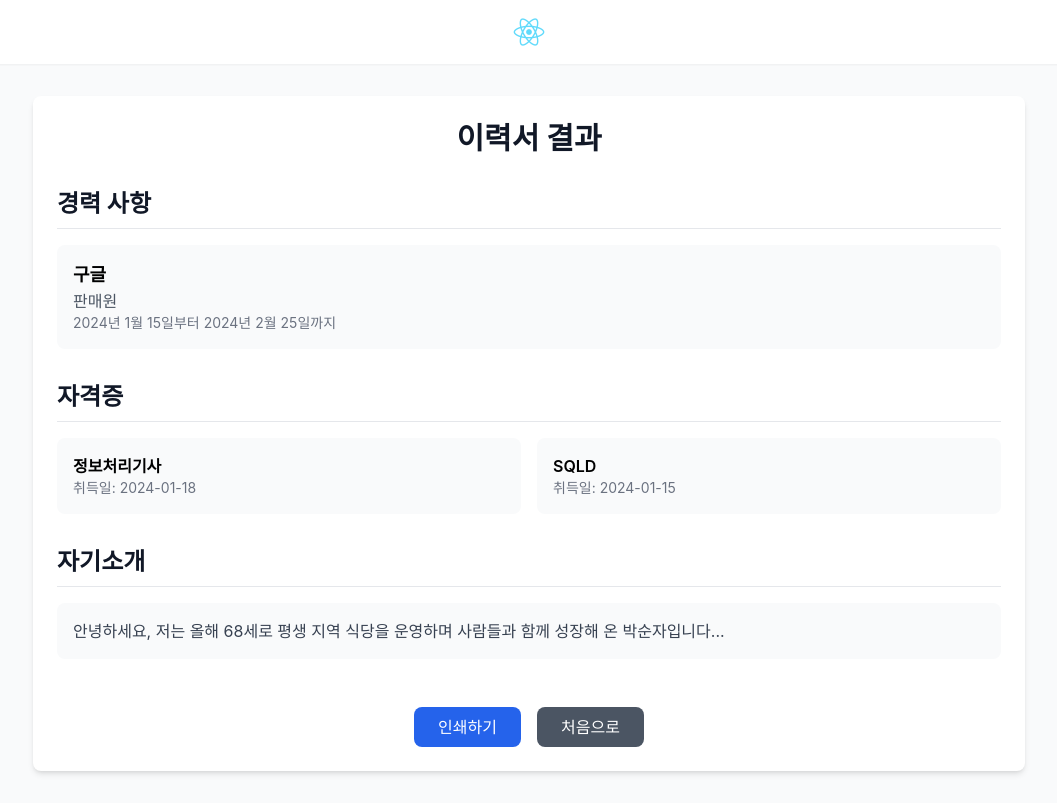
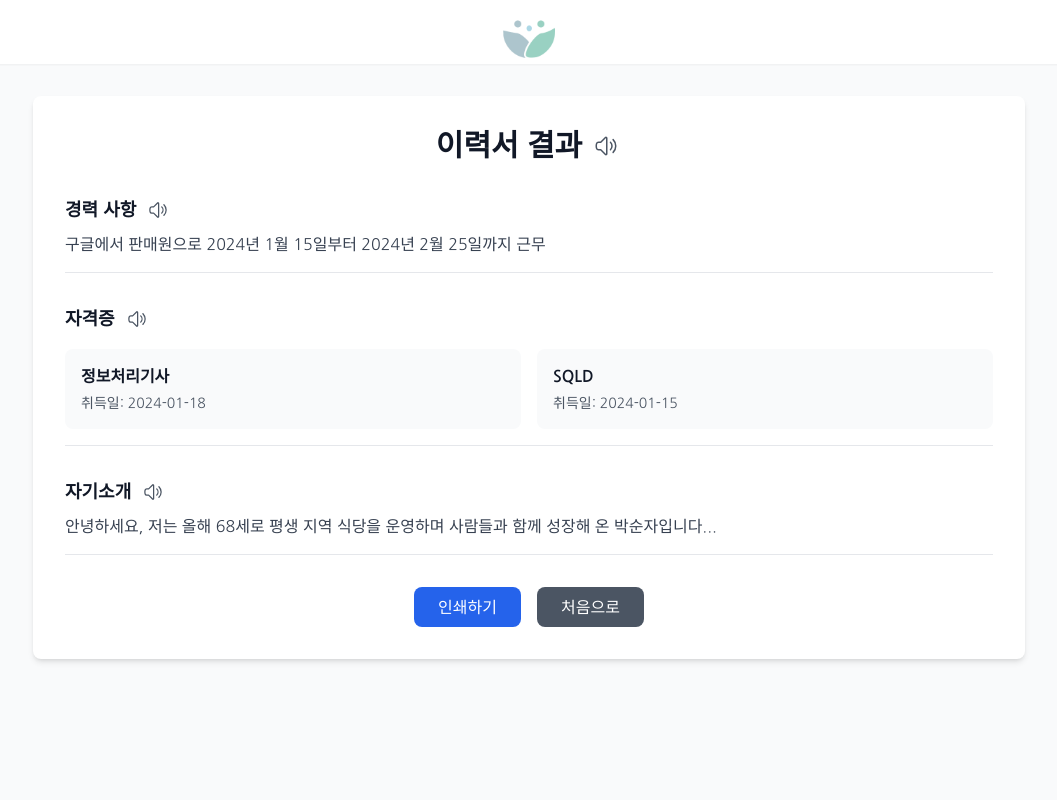
Before and after one commit to GDG-25team/Frontend, a React (Create React App) app: page /resume/result in a window 1280 px wide. Shown: the whole page, without its empty margins (111-1168 px from the left). Built offline with nearby package versions, Linux system fonts and the light colour scheme.

Commit message:
feat: 기타 TextToSpeech 작업

```diff
--- /dev/null
+++ b/src/components/Career.jsx
@@ -0,0 +1,85 @@
+import React, { useState } from 'react';
+import { SpeakerWaveIcon } from '@heroicons/react/24/outline';
+import { useTextToSpeech } from './TextToSpeech';
+import SpeechRecognition from './SpeechToText';
+import axios from 'axios';
+
+export default function Career() {
+  const { speak, stop } = useTextToSpeech();
+  const questionTitle = "주요 경력 사항이 어떻게 되세요?";
+  const [isListening, setIsListening] = useState(false);
+  const [answer, setAnswer] = useState("ex) 나는 20년 동안 벼농사를 했지, 그러나 최근에는 컴퓨터 프로그래밍을 배웠어요.");
+  const handleSpeechResult = (text) => {
+    setAnswer(text);
+  };
+
+  const sendCareer = async () => {
+    try {
+      const response = await axios.post('http://localhost:8080/api/v1/resume/career', {
+        text: answer
+      });
+      console.log(response.data);
+      console.log(response);
+    } catch (error) {
+      console.error(error);
+    }
+  };
+
+  return (
+    <main className="pt-16 min-h-screen bg-gray-50">
+      <div className="max-w-5xl mx-auto px-4 py-8">
+        {/* 질문 카드 */}
+        <div className="bg-white rounded-lg shadow-md p-6">
+          <div className="space-y-6">
+            {/* 질문 제목 */}
+            <div className="flex items-center justify-center space-x-2">
+              <h1 className="text-2xl font-bold text-gray-900">
+                {questionTitle}
+              </h1>
+              <button
+                className="p-1 hover:bg-gray-100 rounded-full transition-colors"
+                onClick={() => speak(questionTitle)}
+              >
+                <SpeakerWaveIcon className="h-6 w-6 text-gray-600" />
+              </button>
+            </div>
+
+            {/* 질문 내용 */}
+            <p className="text-lg text-gray-700">
+              {answer}
+            </p>
+
+            {/* 답변 버튼들 */}
+            <div className="flex justify-center space-x-4">
+              <button
+                className={`px-6 py-2 ${isListening ? 'bg-red-600' : 'bg-blue-600'} text-white rounded-lg hover:opacity-90 transition-colors`}
+                onClick={() => setIsListening(!isListening)}
+              >
+                {isListening ? '답변 중지' : '답변하기'}
+              </button>
+              <button
+                className="px-6 py-2 bg-gray-600 text-white rounded-lg hover:opacity-90 transition-colors"
+                onClick={() => setAnswer('')}
+              >
+                다시하기
+              </button>
+              <button
+                className="px-6 py-2 bg-gray-600 text-white rounded-lg hover:opacity-90 transition-colors"
+                onClick={() => sendCareer()}
+              >
+                다음
+              </button>
+            </div>
+          </div>
+        </div>
+      </div>
+      {isListening && (
+        <SpeechRecognition
+          onResult={handleSpeechResult}
+          isListening={isListening}
+          onListeningChange={setIsListening}
+        />
+      )}
+    </main>
+  );
+}
--- a/src/components/gloval/Navbar.jsx
+++ b/src/components/gloval/Navbar.jsx
@@ -6,7 +6,7 @@ export default function Navbar() {
       <div className="max-w-5xl mx-auto px-4 h-full flex items-center justify-center">
         <div className="flex items-center space-x-2">
           <Link to="/">
-            <img src="/logo512.png" alt="로고" className="h-8 w-auto"/>
+            <img src="/logo123.png" alt="로고" className="h-14 w-auto"/>
           </Link>
         </div>
       </div>
--- a/src/components/notice/NoticeDetail.jsx
+++ b/src/components/notice/NoticeDetail.jsx
@@ -1,6 +1,8 @@
 import React, { useState, useEffect } from 'react';
 import { useParams } from 'react-router-dom';
 import axios from 'axios';
+import { SpeakerWaveIcon } from '@heroicons/react/24/outline';
+import { useTextToSpeech } from '../TextToSpeech';
 
 export default function NoticeDetail() {
     const { id } = useParams();
@@ -68,9 +70,18 @@ export default function NoticeDetail() {
             <div className="max-w-5xl mx-auto px-4 py-8">
                 <div className="bg-white rounded-lg shadow-md p-8">
                     {/* 제목 */}
-                    <h1 className="text-3xl font-bold text-gray-900 mb-8 text-center">
-                        {notice.title}
-                    </h1>
+                    <div className="flex items-center justify-center space-x-2 mb-8">
+                        <h1 className="text-3xl font-bold text-gray-900">
+                            {notice.title}
+                        </h1>
+                        <button
+                            className="p-1 hover:bg-gray-100 rounded-full transition-colors"
+                            onClick={() =>
+                                (notice.title)}
+                        >
+                            <SpeakerWaveIcon className="h-6 w-6 text-gray-600" />
+                        </button>
+                    </div>
 
                     {/* 상세 정보 */}
                     <div className="space-y-6">
@@ -106,11 +117,25 @@ export default function NoticeDetail() {
 
 // 정보 섹션 컴포넌트
 function InfoSection({ title, content }) {
+    const { speak, stop } = useTextToSpeech();
+
+    const handleSpeak = () => {
+        speak(`${title}, ${content}`);
+    };
+
     return (
         <div className="border-b pb-4">
-            <h2 className="text-lg font-semibold text-gray-900 mb-2">
-                {title}
-            </h2>
+            <div className="flex items-center space-x-2 mb-2">
+                <h2 className="text-lg font-semibold text-gray-900">
+                    {title}
+                </h2>
+                <button
+                    className="p-1 hover:bg-gray-100 rounded-full transition-colors"
+                    onClick={handleSpeak}
+                >
+                    <SpeakerWaveIcon className="h-5 w-5 text-gray-600" />
+                </button>
+            </div>
             <p className="text-gray-700">
                 {content}
             </p>
--- a/src/components/resume/Result.jsx
+++ b/src/components/resume/Result.jsx
@@ -1,6 +1,77 @@
 import React from 'react';
+import { SpeakerWaveIcon } from '@heroicons/react/24/outline';
+import { useTextToSpeech } from '../TextToSpeech';
+
+// 정보 섹션 컴포넌트
+function InfoSection({ title, content }) {
+    const { speak, stop } = useTextToSpeech();
+
+    const handleSpeak = () => {
+        speak(`${title}, ${content}`);
+    };
+
+    return (
+        <div className="border-b pb-4">
+            <div className="flex items-center space-x-2 mb-2">
+                <h2 className="text-lg font-semibold text-gray-900">
+                    {title}
+                </h2>
+                <button
+                    className="p-1 hover:bg-gray-100 rounded-full transition-colors"
+                    onClick={handleSpeak}
+                >
+                    <SpeakerWaveIcon className="h-5 w-5 text-gray-600" />
+                </button>
+            </div>
+            <p className="text-gray-700 whitespace-pre-line">
+                {content}
+            </p>
+        </div>
+    );
+}
+
+// 자격증 섹션 컴포넌트 추가
+function LicenseSection({ title, licenses }) {
+    const { speak } = useTextToSpeech();
+
+    const handleSpeak = () => {
+        const licenseText = licenses.map(license =>
+            `${license.name}, 취득일: ${license.date}`
+        ).join(', ');
+        speak(`${title}, ${licenseText}`);
+    };
+
+    return (
+        <div className="border-b pb-4">
+            <div className="flex items-center space-x-2 mb-4">
+                <h2 className="text-lg font-semibold text-gray-900">
+                    {title}
+                </h2>
+                <button
+                    className="p-1 hover:bg-gray-100 rounded-full transition-colors"
+                    onClick={handleSpeak}
+                >
+                    <SpeakerWaveIcon className="h-5 w-5 text-gray-600" />
+                </button>
+            </div>
+            <div className="grid grid-cols-1 md:grid-cols-2 gap-4">
+                {licenses.map((license, index) => (
+                    <div
+                        key={index}
+                        className="bg-gray-50 p-4 rounded-lg hover:shadow-md transition-shadow"
+                    >
+                        <p className="font-semibold text-gray-900">{license.name}</p>
+                        <p className="text-gray-600 text-sm mt-1">취득일: {license.date}</p>
+                    </div>
+                ))}
+            </div>
+        </div>
+    );
+}
 
 export default function Result() {
+    const { speak } = useTextToSpeech();
+
     // 예시 데이터 (실제로는 props나 API로 받아올 것입니다)
     const resultData = {
         carrer: [{
@@ -22,49 +93,46 @@ export default function Result() {
     return (
         <main className="pt-16 min-h-screen bg-gray-50">
             <div className="max-w-5xl mx-auto px-4 py-8">
-        <div className="bg-white rounded-lg shadow-md p-6 space-y-8">
+                <div className="bg-white rounded-lg shadow-md p-8">
                     {/* 제목 */}
-          <div className="text-center">
+                    <div className="flex items-center justify-center space-x-2 mb-8">
                         <h1 className="text-3xl font-bold text-gray-900">이력서 결과</h1>
+                        <button
+                            className="p-1 hover:bg-gray-100 rounded-full transition-colors"
+                            onClick={() => speak("이력서 결과")}
+                        >
+                            <SpeakerWaveIcon className="h-6 w-6 text-gray-600" />
+                        </button>
                     </div>
 
                     {/* 경력 사항 */}
-          <div className="space-y-4">
-            <h2 className="text-2xl font-bold text-gray-900 border-b pb-2">경력 사항</h2>
-            {resultData.carrer.map((career, index) => (
-              <div key={index} className="bg-gray-50 p-4 rounded-lg">
-                <p className="font-semibold text-lg">{career.companyName}</p>
-                <p className="text-gray-600">{career.work}</p>
-                <p className="text-gray-500 text-sm">{career.date}</p>
-              </div>
-            ))}
+                    <div className="space-y-4 mb-8">
+                        <InfoSection
+                            title="경력 사항"
+                            content={resultData.carrer.map(career =>
+                                `${career.companyName}에서 ${career.work}으로 ${career.date} 근무`
+                            ).join('\n')}
+                        />
                     </div>
 
-          {/* 자격증 */}
-          <div className="space-y-4">
-            <h2 className="text-2xl font-bold text-gray-900 border-b pb-2">자격증</h2>
-            <div className="grid grid-cols-1 md:grid-cols-2 gap-4">
-              {resultData.license.map((license, index) => (
-                <div key={index} className="bg-gray-50 p-4 rounded-lg">
-                  <p className="font-semibold">{license.name}</p>
-                  <p className="text-gray-500 text-sm">취득일: {license.date}</p>
-                </div>
-              ))}
-            </div>
+                    {/* 자격증 - 새로운 컴포넌트 사용 */}
+                    <div className="space-y-4 mb-8">
+                        <LicenseSection
+                            title="자격증"
+                            licenses={resultData.license}
+                        />
                     </div>
 
                     {/* 자기소개 */}
                     <div className="space-y-4">
-            <h2 className="text-2xl font-bold text-gray-900 border-b pb-2">자기소개</h2>
-            <div className="bg-gray-50 p-4 rounded-lg">
-              <p className="text-gray-700 whitespace-pre-line">
-                {resultData.introduction}
-              </p>
-            </div>
+                        <InfoSection
+                            title="자기소개"
+                            content={resultData.introduction}
+                        />
                     </div>
 
                     {/* 버튼 */}
-          <div className="flex justify-center space-x-4 pt-4">
+                    <div className="mt-8 flex justify-center space-x-4">
                         <button
                             className="px-6 py-2 bg-blue-600 text-white rounded-lg hover:opacity-90 transition-colors"
                             onClick={() => window.print()}
--- /dev/null
+++ b/src/figma.css
@@ -0,0 +1,18 @@
+/* Vector */
+
+position: absolute;
+left: -47.58%;
+right: 34.86%;
+top: -2.23%;
+bottom: 45.19%;
+
+background: #DCC8AB;
+
+
+/* Blob/3 */
+
+position: absolute;
+left: 17.56%;
+right: -35.11%;
+top: 58.22%;
+bottom: -23.94%;
--- a/src/index.css
+++ b/src/index.css
@@ -1,3 +1,5 @@
+@import url('https://fonts.googleapis.com/css2?family=Nanum+Gothic:wght@400;700&display=swap');
+
 @tailwind base;
 @tailwind components;
 @tailwind utilities;
@@ -14,7 +16,7 @@
 
 body {
   margin: 0;
-  font-family: -apple-system, BlinkMacSystemFont, 'Segoe UI', 'Roboto', 'Oxygen',
+  font-family: 'Nanum Gothic', -apple-system, BlinkMacSystemFont, 'Segoe UI', 'Roboto', 'Oxygen',
     'Ubuntu', 'Cantarell', 'Fira Sans', 'Droid Sans', 'Helvetica Neue',
     sans-serif;
   -webkit-font-smoothing: antialiased;
```
Also changed, not shown: src/App.js (+15 -10 lines), src/components/background/BackgroundDesign.jsx (added, +58 -0 lines), public/logo123.png (added), src/fonts/감탄로드돋움체 Regular.ttf (added). Lines whose indentation alone changed are shown as unchanged.
